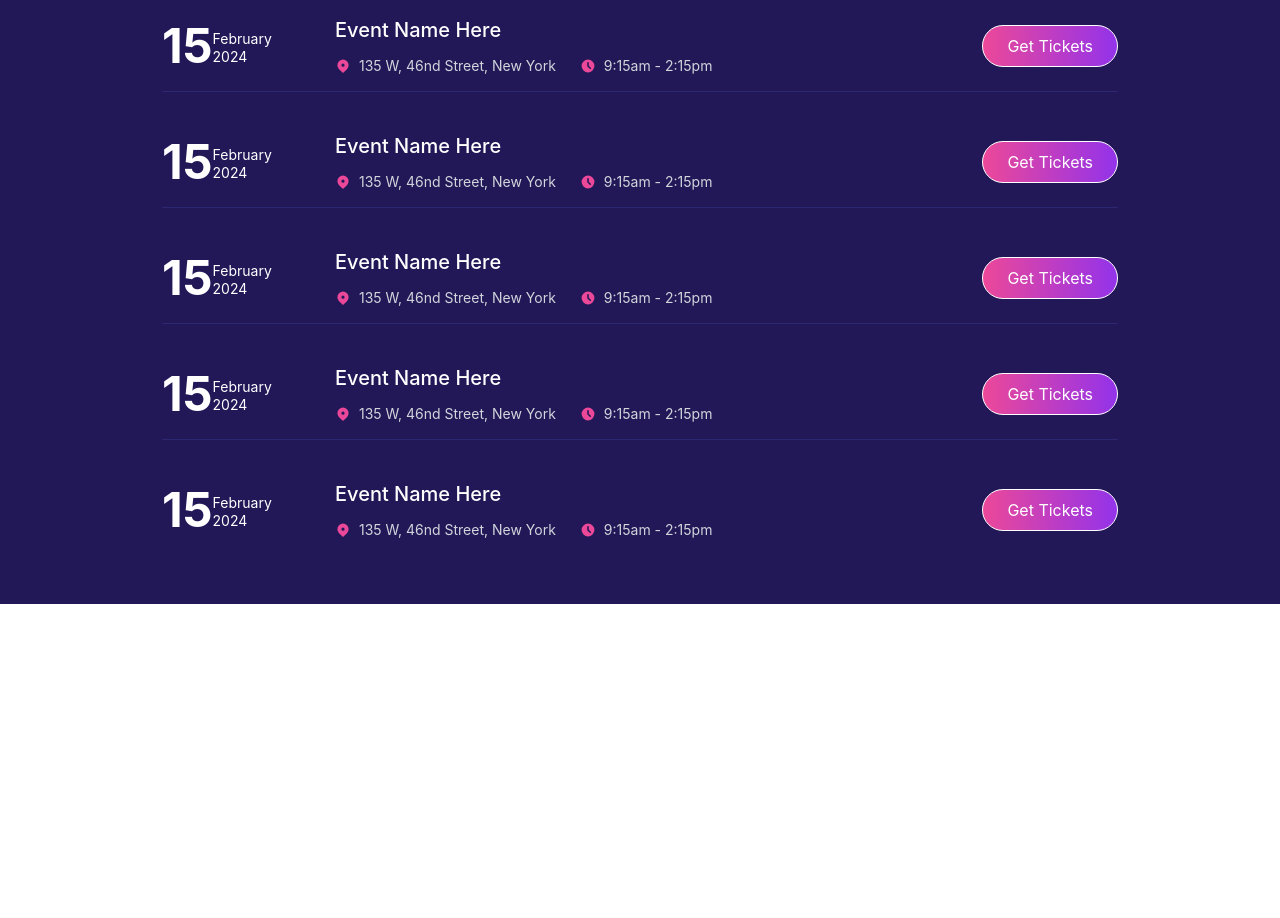
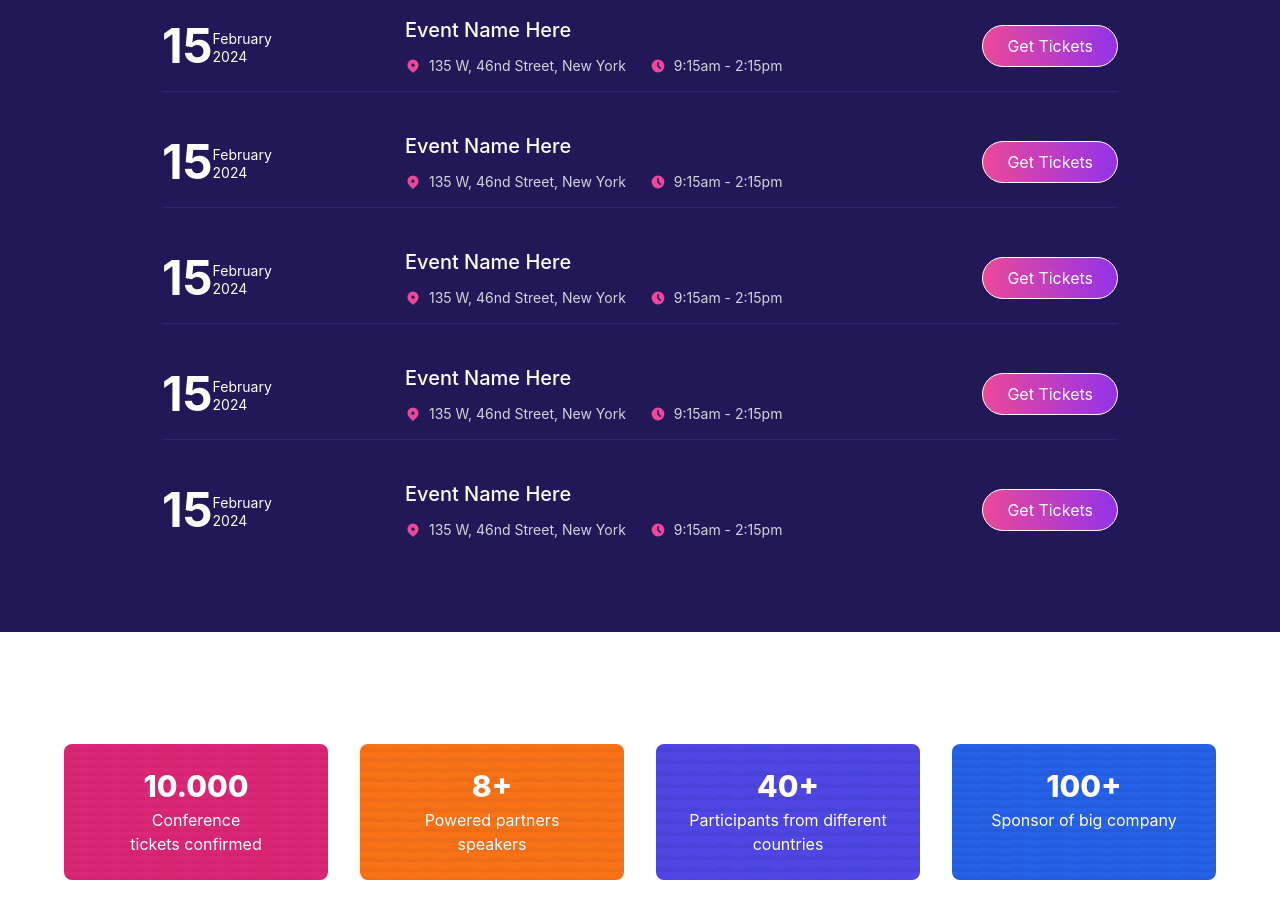
Before and after one commit to AmartiSamia/Evenza, a React (Create React App) app: page / in a window 1280 px wide. Shown: the part 2160-3078 px from the top of the page. Before the commit the page ends 2764 px from the top, so only its background shows below. Built offline with nearby package versions, Linux system fonts and the light colour scheme.

Commit message:
StatsCards

```diff
--- a/src/App.js
+++ b/src/App.js
@@ -7,6 +7,7 @@ import Logo from './/Assets/EvenzaLogo.png';
 import About from './About/About.js';
 import EventFeatures from './EventFeatures.js';
 import Events from './Events.js';
+import StatsCards from './Components/StatsCards.js';
 
 
 export default function App({ children }) {
@@ -99,6 +100,9 @@ export default function App({ children }) {
           <section className='bg-[#221858]'>
             <Events />
           </section>
+          <section className='bg-[#FFFFFF]'>
+            <StatsCards />
+          </section>
       </body>
     </html>
   );
--- /dev/null
+++ b/src/Components/StatsCards.js
@@ -0,0 +1,105 @@
+import React from "react";
+
+const stats = [
+  {
+    value: "10.000",
+    description: "Conference\ntickets confirmed",
+    bgColor: "bg-pink-600",
+  },
+  {
+    value: "8+",
+    description: "Powered partners\nspeakers",
+    bgColor: "bg-orange-500",
+  },
+  {
+    value: "40+",
+    description: "Participants from different\ncountries",
+    bgColor: "bg-indigo-600",
+  },
+  {
+    value: "100+",
+    description: "Sponsor of big company",
+    bgColor: "bg-blue-600",
+  },
+];
+
+// Wave pattern SVG components for each card
+const WavePattern = ({ color }) => {
+  // Different wave patterns based on color
+  const getWavePattern = () => {
+    if (color === "bg-pink-600") {
+      return (
+        <svg className="absolute inset-0 w-full h-full opacity-20" xmlns="http://www.w3.org/2000/svg">
+          <defs>
+            <pattern id="wavePattern1" patternUnits="userSpaceOnUse" width="100" height="8" patternTransform="rotate(0)">
+            <path d="M0,4 C10,0 20,8 30,4 C40,0 50,8 60,4 C70,0 80,8 90,4 C100,0 110,8 120,4 L100,8 L0,8 Z" fill="#BF2256"/>
+            </pattern>
+          </defs>
+          <rect x="0" y="0" width="100%" height="100%" fill="url(#wavePattern1)"/>
+        </svg>
+      );
+    } else if (color === "bg-orange-500") {
+      return (
+        <svg className="absolute inset-0 w-full h-full opacity-20" xmlns="http://www.w3.org/2000/svg">
+          <defs>
+            <pattern id="wavePattern2" patternUnits="userSpaceOnUse" width="100" height="10" patternTransform="rotate(0)">
+            <path d="M0,4 C10,0 20,8 30,4 C40,0 50,8 60,4 C70,0 80,8 90,4 C100,0 110,8 120,4 L100,8 L0,8 Z" fill="#C05826"/>
+            </pattern>
+          </defs>
+          <rect x="0" y="0" width="100%" height="100%" fill="url(#wavePattern2)"/>
+        </svg>
+      );
+    } else if (color === "bg-indigo-600") {
+      return (
+        <svg className="absolute inset-0 w-full h-full opacity-20" xmlns="http://www.w3.org/2000/svg">
+          <defs>
+            <pattern id="wavePattern3" patternUnits="userSpaceOnUse" width="100" height="12" patternTransform="rotate(0)">
+            <path d="M0,4 C10,0 20,8 30,4 C40,0 50,8 60,4 C70,0 80,8 90,4 C100,0 110,8 120,4 L100,8 L0,8 Z" fill="#303CA0"/>
+            </pattern>
+          </defs>
+          <rect x="0" y="0" width="100%" height="100%" fill="url(#wavePattern3)"/>
+        </svg>
+      );
+    } else {
+      return (
+        <svg className="absolute inset-0 w-full h-full opacity-20" xmlns="http://www.w3.org/2000/svg">
+          <defs>
+            <pattern id="wavePattern4" patternUnits="userSpaceOnUse" width="100" height="8" patternTransform="rotate(0)">
+              <path d="M0,4 C10,0 20,8 30,4 C40,0 50,8 60,4 C70,0 80,8 90,4 C100,0 110,8 120,4 L100,8 L0,8 Z" fill="#303CA0"/>
+            </pattern>
+          </defs>
+          <rect x="0" y="0" width="100%" height="100%" fill="url(#wavePattern4)"/>
+        </svg>
+      );
+    }
+  };
+
+  return getWavePattern();
+};
+
+const StatsCards = () => {
+  return (
+    <div className="py-8 max-sm:py-6 sm:my-12 lg:my-20 sm:mx-6 lg:mx-12 flex items-center justify-center">
+      <div className="flex flex-col max-sm:items-center gap-4 sm:gap-6 lg:gap-8 sm:grid sm:grid-cols-2 lg:grid-cols-4 max-w-6xl w-full justify-center">
+        {stats.map((item, index) => (
+          <div
+            key={index}
+            className={`rounded-lg py-6 max-sm:py-4 text-white font-semibold text-center
+                      max-sm:w-64 sm:w-full md:w-full lg:w-full
+                      ${item.bgColor} relative overflow-hidden`}
+          >
+            <WavePattern color={item.bgColor} />
+            <div className="relative z-10">
+              <div className="text-2xl max-sm:text-xl lg:text-3xl font-extrabold leading-none">{item.value}</div>
+              <div className="text-sm max-sm:text-xs lg:text-base font-normal mt-1 leading-tight whitespace-pre-line">
+                {item.description}
+              </div>
+            </div>
+          </div>
+        ))}
+      </div>
+    </div>
+  );
+};
+
+export default StatsCards;
--- a/src/Events.js
+++ b/src/Events.js
@@ -56,7 +56,7 @@ const EventCard = ({ event }) => (
       </div>
     </div>
 
-    <div className="flex-1  ml-[120px] sm:ml-[45px] max-sm:ml-0 max-sm:mb-6">
+    <div className="flex-1 lg:ml-[115px] sm:ml-[45px] max-sm:ml-0 max-sm:mb-6">
       <h2 className="text-white text-xl font-medium mb-3">{event.name}</h2>
       <div className="flex max-sm:flex-col max-sm:space-y-3 sm:items-center sm:space-x-6 text-sm text-gray-300">
         <div className="flex items-center">
@@ -83,7 +83,7 @@ const EventCard = ({ event }) => (
 );
 
 const Events = () => (
-  <div className="min-h-screen flex items-center justify-center p-6 pt-[110px] sm:mx-[60px] max-sm:mx-[40px] ">
+  <div className="min-h-screen flex items-center justify-center p-6 lg:pb-[52px]  pt-[110px] sm:mx-[60px] max-sm:mx-[40px] ">
     <div className="max-w-4xl w-full">
       <div className="text-center mb-[69px] max-sm:mt-[-35px] max-sm:mb-[40px] ">
         <p className="text-white text-sm mb-1 ">Schedule Of Event</p>
```
